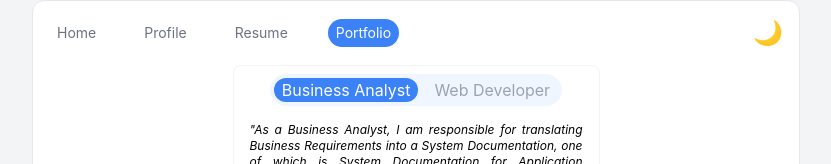
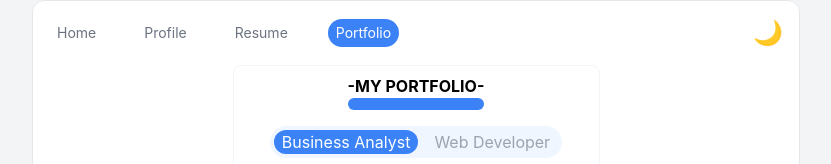
Before and after one commit to Rezananda/rezananda.github.io, a React (Create React App) app: page /portofolio in a window 1280 px wide. Shown: the part 160-324 px from the top of the page, without its empty margins (224-1055 px from the left). Built offline with nearby package versions, Linux system fonts and the light colour scheme.

Commit message:
add label portfolio

```diff
--- a/src/pages/Portofolio.js
+++ b/src/pages/Portofolio.js
@@ -8,6 +8,10 @@ const Portofolio = () => {
     <>
       <div className='flex flex-col items-center w-full mt-2 gap-4'>
         <div className='flex flex-col items-center justify-center gap-4 md:w-1/2 px-4 py-2 rounded-lg border border-gray-100 dark:border-gray-500'>
+          <div>
+            <p className='font-bold'>-MY PORTFOLIO-</p>
+            <div className='w-full h-3 rounded-full bg-blue-500'></div>
+          </div>
           <ul className='flex items-center bg-blue-50 gap-2 px-1 py-1 rounded-full dark:bg-black'>
             <li>
               <button onClick={() => setTab(1)} className={tab === 1 ? 'flex bg-blue-500 px-2 rounded-full text-white' : 'flex px-2 text-gray-400'}>Business Analyst</button>
```
